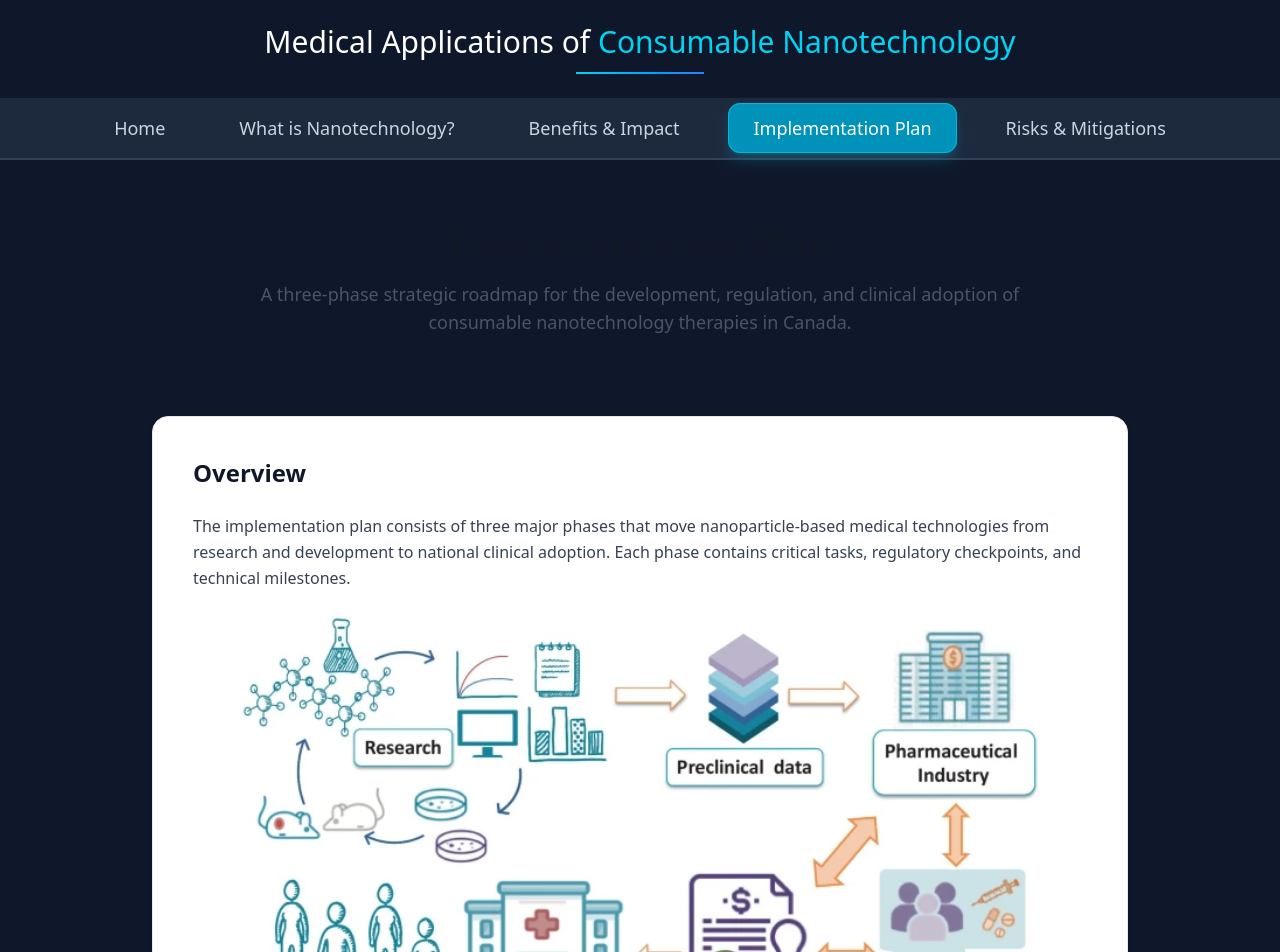
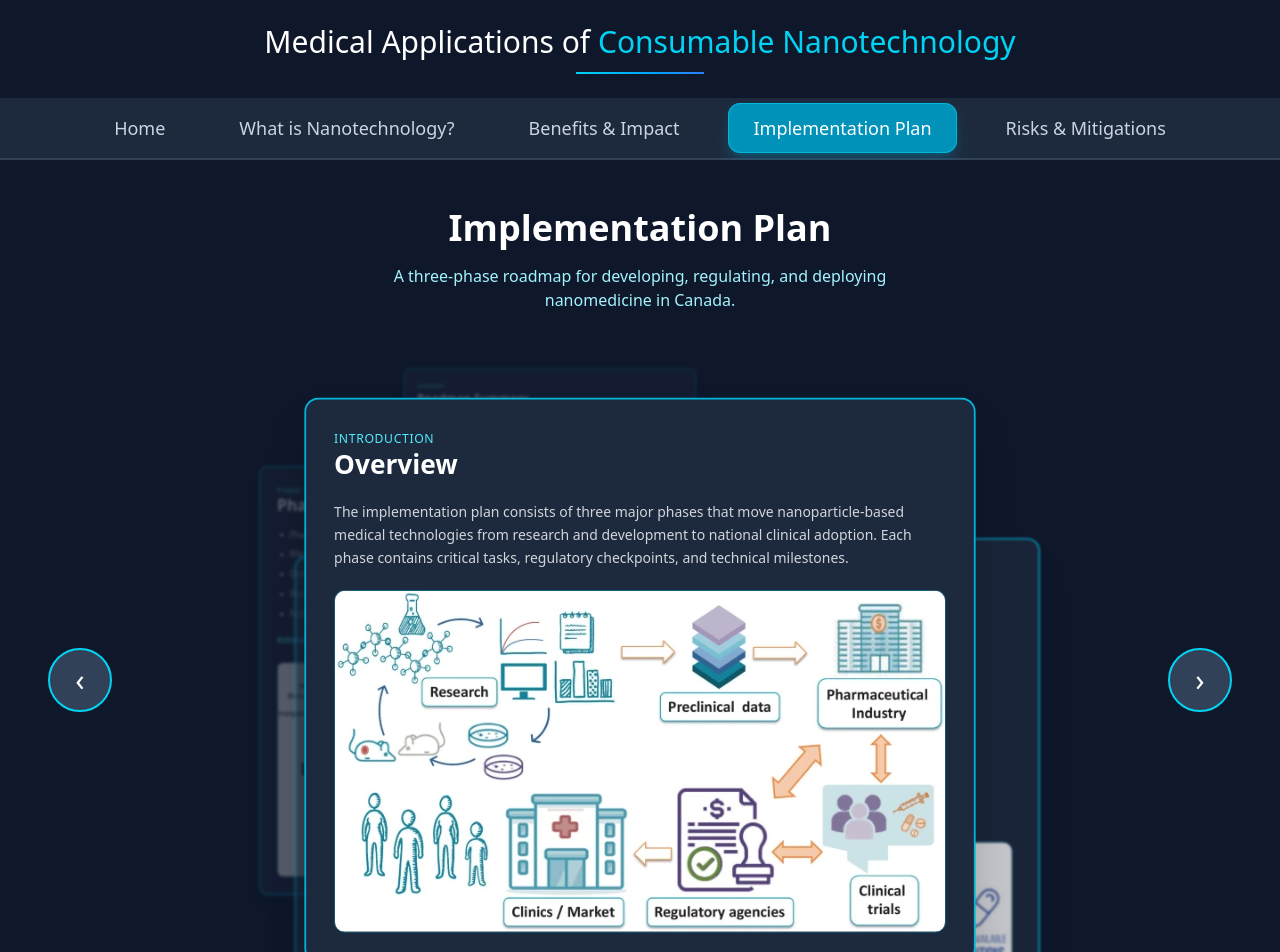
Before and after one commit to mike-melchior-school/consumable-nanotechnology, a Next.js app: page /implementation in a window 1280 px wide. Shown: the top 952 px of the page. Built offline with nearby package versions, Linux system fonts and the light colour scheme.

Commit message:
add carousel effect to phases, update styles

```diff
--- a/app/components/ImplementationPlan.jsx
+++ b/app/components/ImplementationPlan.jsx
@@ -1,176 +1,294 @@
+"use client";
+
+import { useState, useEffect } from "react";
 import Image from "next/image";
 
-export default function ImplementationPlan() {
-    return (
-        <main className="max-w-5xl mx-auto px-6 py-16 space-y-20">
-            {/* PAGE HEADER */}
-            <section className="text-center">
-                <h1 className="text-4xl font-bold mb-4 text-gray-900">Implementation Plan</h1>
-                <p className="text-lg text-gray-600 max-w-3xl mx-auto">
-                    A three-phase strategic roadmap for the development, regulation, and clinical adoption of consumable
-                    nanotechnology therapies in Canada.
-                </p>
-            </section>
-
-            {/* OVERVIEW CARD */}
-            <section className="bg-white p-10 rounded-2xl shadow-md border border-gray-200 space-y-6">
-                <h2 className="text-2xl font-bold text-gray-900">Overview</h2>
-
-                <p className="text-gray-700 leading-relaxed">
-                    The implementation plan consists of three major phases that move nanoparticle-based medical
-                    technologies from research and development to national clinical adoption. Each phase contains
-                    critical tasks, regulatory checkpoints, and technical milestones.
+// --------------------------------------------------
+// CARDS — Overview + P1 + P2 + P3 + Summary
+// --------------------------------------------------
+const cards = [
+  {
+    title: "Overview",
+    category: "Introduction",
+    content: (
+      <>
+        <p className="text-gray-300 leading-relaxed mb-6">
+          The implementation plan consists of three major phases that move
+          nanoparticle-based medical technologies from research and development
+          to national clinical adoption. Each phase contains critical tasks,
+          regulatory checkpoints, and technical milestones.
         </p>
 
-                {/* IMAGE */}
         <div className="flex justify-center">
           <Image
             src="/images/stages_of_development.webp"
             alt="Nanotechnology development pipeline illustration"
             width={800}
             height={450}
-                        className="rounded-xl max-w-full h-auto"
+            className="rounded-xl max-w-full h-auto border border-cyan-500/40"
           />
         </div>
-            </section>
+      </>
+    ),
+  },
 
-            {/* PHASE 1 */}
-            <section className="relative bg-blue-50 border border-blue-200 p-10 rounded-2xl">
-                <h2 className="text-2xl font-bold text-blue-900 mb-6">Phase 1 — Development & Optimization</h2>
-
-                <ul className="space-y-3 text-gray-800 leading-relaxed list-disc pl-6">
+  {
+    title: "Phase 1 — Development & Optimization",
+    category: "Phase 1",
+    content: (
+      <>
+        <ul className="space-y-3 text-gray-300 leading-relaxed list-disc pl-6">
           <li>Material selection & formulation prototyping</li>
-                    <li>Laboratory testing of toxicity, cellular uptake, and release profiles</li>
-                    <li>In vivo preclinical studies (biodistribution, efficacy, safety)</li>
-                    <li>Iterative optimization of particle size, charge, and targeting ligands</li>
-                    <li>Defining critical quality attributes (CQAs) and process controls</li>
+          <li>Laboratory toxicity, cellular uptake, and release profile tests</li>
+          <li>In vivo preclinical studies (biodistribution, safety, efficacy)</li>
+          <li>Particle property optimization (size, charge, ligands)</li>
+          <li>Defining critical quality attributes (CQAs)</li>
         </ul>
 
-                <p className="mt-6 font-medium text-gray-700">
-                    <span className="font-bold text-blue-900">Estimated timeline:</span> 12–24 months
+        <p className="mt-6 font-medium text-gray-300">
+          <span className="font-bold text-cyan-300">Estimated timeline:</span> 12–24 months
         </p>
 
-                {/* IMAGE */}
         <div className="flex justify-center">
           <Image
             src="/images/nanomedicine_translation_hub.jpg"
             width={900}
             height={500}
             alt="Nanomedicine translation development hub diagram"
-                        className="rounded-xl max-w-full h-auto mt-8"
+            className="rounded-xl max-w-full h-auto mt-8 border border-cyan-500/40"
           />
         </div>
-            </section>
+      </>
+    ),
+  },
 
-            {/* PHASE 2 */}
-            <section className="relative bg-amber-50 border border-amber-200 p-10 rounded-2xl">
-                <h2 className="text-2xl font-bold text-amber-900 mb-6">
-                    Phase 2 — Regulatory & Manufacturing Scale-Up
-                </h2>
-
-                <ul className="space-y-3 text-gray-800 leading-relaxed list-disc pl-6">
-                    <li>Development of a GMP-compliant manufacturing process</li>
-                    <li>Stability, sterility/pyrogenicity, and batch-to-batch comparability testing</li>
-                    <li>Regulatory submissions and communication with agencies (FDA, EMA, Health Canada)</li>
-                    <li>Pilot manufacturing runs for early clinical trial material</li>
-                    <li>Cost analysis and supply-chain planning for national scale</li>
+  {
+    title: "Phase 2 — Regulatory & Manufacturing Scale-Up",
+    category: "Phase 2",
+    content: (
+      <>
+        <ul className="space-y-3 text-gray-300 leading-relaxed list-disc pl-6">
+          <li>Development of GMP-compliant manufacturing pipelines</li>
+          <li>Stability, sterility, and batch comparability testing</li>
+          <li>Regulatory submissions (FDA, EMA, Health Canada)</li>
+          <li>Pilot manufacturing runs for clinical trial material</li>
+          <li>National supply-chain and cost forecasting</li>
         </ul>
 
-                <p className="mt-6 font-medium text-gray-700">
-                    <span className="font-bold text-amber-900">Estimated timeline:</span> 12–18 months
+        <p className="mt-6 font-medium text-gray-300">
+          <span className="font-bold text-cyan-300">Estimated timeline:</span> 12–18 months
         </p>
 
-                {/* IMAGE */}
         <div className="flex justify-center">
           <Image
             src="/images/scientists.webp"
             width={900}
             height={500}
-                        alt="Scientists working on nanotechnology scale-up and regulatory processes"
-                        className="rounded-xl border border-amber-200 shadow-sm max-w-full h-auto mt-8"
+            alt="Scientists working on nanotechnology scale-up"
+            className="rounded-xl border border-cyan-500/40 shadow-sm max-w-full h-auto mt-8"
           />
         </div>
-            </section>
+      </>
+    ),
+  },
 
-            {/* PHASE 3 */}
-            <section className="relative bg-green-50 border border-green-200 p-10 rounded-2xl">
-                <h2 className="text-2xl font-bold text-green-900 mb-6">Phase 3 — Clinical Adoption & Integration</h2>
-
-                <ul className="space-y-3 text-gray-800 leading-relaxed list-disc pl-6">
-                    <li>Phase I/II/III clinical trials to define safety, efficacy, and dosage</li>
-                    <li>Regulatory approval for full market access</li>
-                    <li>Training clinicians and integrating workflows in hospitals</li>
-                    <li>Post-market surveillance and long-term safety monitoring</li>
-                    <li>Scaling distribution, logistics, and manufacturing capacity</li>
+  {
+    title: "Phase 3 — Clinical Adoption & Integration",
+    category: "Phase 3",
+    content: (
+      <>
+        <ul className="space-y-3 text-gray-300 leading-relaxed list-disc pl-6">
+          <li>Phase I–III clinical trials</li>
+          <li>Market authorization & regulatory approval</li>
+          <li>Clinical workflow integration + training</li>
+          <li>Post-market surveillance & long-term monitoring</li>
+          <li>Full-scale manufacturing & distribution</li>
         </ul>
 
-                <p className="mt-6 font-medium text-gray-700">
-                    <span className="font-bold text-green-900">Estimated timeline:</span> 24–36 months
+        <p className="mt-6 font-medium text-gray-300">
+          <span className="font-bold text-cyan-300">Estimated timeline:</span> 24–36 months
         </p>
 
-                {/* IMAGE */}
         <div className="flex justify-center">
           <Image
             src="/images/integration.jpg"
             width={900}
             height={500}
-                        alt="Clinical integration and adoption of nanotechnology"
-                        className="rounded-xl border border-green-200 shadow-sm max-w-full h-auto mt-8"
+            alt="Clinical adoption and integration"
+            className="rounded-xl border border-cyan-500/40 shadow-sm max-w-full h-auto mt-8"
           />
         </div>
-            </section>
+      </>
+    ),
+  },
 
-            {/* SUMMARY TIMELINE */}
-            <section className="bg-white p-10 rounded-2xl shadow-md border border-gray-200 space-y-8">
-                <h2 className="text-2xl font-bold text-gray-900">Roadmap Summary</h2>
-
-                <div className="space-y-4 text-gray-700">
-                    <p>
-                        <span className="font-semibold">Phase 1:</span> 12–24 months — Development & Optimization
-                    </p>
-                    <p>
-                        <span className="font-semibold">Phase 2:</span> 12–18 months — Regulatory & Manufacturing
-                        Scale-Up
-                    </p>
-                    <p>
-                        <span className="font-semibold">Phase 3:</span> 24–36 months — Clinical Adoption & Integration
-                    </p>
+  {
+    title: "Roadmap Summary",
+    category: "Summary",
+    content: (
+      <>
+        <div className="space-y-4 text-gray-300">
+          <p><span className="font-semibold text-cyan-300">Phase 1:</span> 12–24 months</p>
+          <p><span className="font-semibold text-cyan-300">Phase 2:</span> 12–18 months</p>
+          <p><span className="font-semibold text-cyan-300">Phase 3:</span> 24–36 months</p>
         </div>
 
-                {/* Visual timeline bar (optional, you can keep or delete) */}
-                <div className="mt-10">
-                    <div className="w-full h-3 bg-gray-200 rounded-full relative">
-                        <div className="absolute top-0 h-3 bg-blue-400 rounded-full" style={{ width: "28%" }}></div>
-                        <div
-                            className="absolute top-0 h-3 bg-amber-400 rounded-full left-[28%]"
-                            style={{ width: "21%" }}
-                        ></div>
-                        <div
-                            className="absolute top-0 h-3 bg-green-400 rounded-full left-[49%]"
-                            style={{ width: "51%" }}
-                        ></div>
+        <div className="w-full h-3 bg-slate-700 rounded-full mt-10 mb-10">
+          <div className="h-full bg-blue-400 rounded-full" style={{ width: "28%" }}></div>
+          <div className="h-full bg-amber-400 rounded-full" style={{ width: "21%", marginLeft: "28%" }}></div>
+          <div className="h-full bg-green-400 rounded-full" style={{ width: "51%", marginLeft: "49%" }}></div>
         </div>
 
-                    <div className="flex justify-between text-sm text-gray-600 mt-3">
+        <div className="flex justify-between text-sm text-gray-400 mt-3">
           <span>Start</span>
           <span>Phase 1</span>
           <span>Phase 2</span>
           <span>Phase 3</span>
           <span>End</span>
         </div>
-                </div>
 
-                {/* IMAGE */}
         <div className="flex justify-center">
           <Image
             src="/images/roadmap.png"
             width={900}
             height={500}
-                        alt="Timeline roadmap for nanotechnology implementation"
-                        className="rounded-xl border border-gray-300 shadow-sm max-w-full h-auto mt-8"
+            alt="Timeline roadmap"
+            className="rounded-xl border border-cyan-500/40 shadow-sm max-w-full h-auto mt-8"
           />
         </div>
-            </section>
+      </>
+    ),
+  },
+];
+
+// --------------------------------------------------
+// MAIN COMPONENT — NOW HYDRATION-SAFE
+// --------------------------------------------------
+export default function ImplementationCarousel() {
+  const [mounted, setMounted] = useState(false);
+
+  // Fix hydration mismatch by rendering only on client
+  useEffect(() => {
+    setMounted(true);
+  }, []);
+
+
+  // Carousel state
+  const [index, setIndex] = useState(0);
+  const [animating, setAnimating] = useState(false);
+
+
+
+  const next = () => {
+    if (animating) return;
+    setAnimating(true);
+    setIndex((i) => (i + 1) % cards.length);
+  };
+
+  const prev = () => {
+    if (animating) return;
+    setAnimating(true);
+    setIndex((i) => (i - 1 + cards.length) % cards.length);
+  };
+
+  useEffect(() => {
+    const timer = setTimeout(() => setAnimating(false), 450);
+    return () => clearTimeout(timer);
+  }, [index]);
+
+  if (!mounted) return null;
+
+  // Position logic
+  const getStyle = (i) => {
+    const pos = (i - index + cards.length) % cards.length;
+
+    if (pos === 0) {
+      return {
+        transform: "scale(0.92)",
+        opacity: 1,
+        zIndex: 50,
+      };
+    }
+
+    const angle = pos * 60;
+    const radius = 180;
+
+    const x = Number(Math.cos((angle * Math.PI) / 180) * radius).toFixed(2);
+    const y = Number(Math.sin((angle * Math.PI) / 180) * radius).toFixed(2);
+
+    return {
+      transform: `translate(${x}px, ${y}px) scale(${1 - pos * 0.15})`,
+      opacity: Math.max(1 - pos * 0.25, 0.3),
+      filter: `blur(${pos * 1}px)`,
+      zIndex: 50 - pos,
+    };
+  };
+
+  return (
+    <main className="min-h-screen w-full bg-slate-900 py-12 px-6 flex flex-col items-center">
+
+      <h1 className="text-4xl font-bold text-white mb-4">Implementation Plan</h1>
+      <p className="text-cyan-200 max-w-xl text-center mb-12">
+        A three-phase roadmap for developing, regulating, and deploying nanomedicine in Canada.
+      </p>
+
+      {/* CAROUSEL */}
+      <div className="relative w-full max-w-5xl min-h-[80vh] flex items-center justify-center overflow-visible">
+
+        {cards.map((card, i) => (
+          <div
+            key={i}
+            className="absolute w-full max-w-3xl transition-all duration-500 ease-out"
+            style={getStyle(i)}
+          >
+            <div className="bg-slate-800 border-2 border-cyan-500 rounded-2xl shadow-2xl p-6 md:p-8 scale-95 overflow-visible">
+              <span className="text-cyan-300 text-sm uppercase tracking-wider">{card.category}</span>
+              <h2 className="text-3xl font-bold text-white mb-6">{card.title}</h2>
+              {card.content}
+            </div>
+          </div>
+        ))}
+
+        {/* ARROWS */}
+        <button
+          onClick={prev}
+          disabled={animating}
+          className="absolute left-0 -translate-x-20 top-1/2 -translate-y-1/2
+            w-16 h-16 rounded-full bg-slate-700 border-2 border-cyan-400
+            text-white text-3xl flex items-center justify-center
+            hover:bg-cyan-500 hover:scale-110 transition"
+        >
+          ‹
+        </button>
+
+        <button
+          onClick={next}
+          disabled={animating}
+          className="absolute right-0 translate-x-20 top-1/2 -translate-y-1/2
+            w-16 h-16 rounded-full bg-slate-700 border-2 border-cyan-400
+            text-white text-3xl flex items-center justify-center
+            hover:bg-cyan-500 hover:scale-110 transition"
+        >
+          ›
+        </button>
+      </div>
+
+      {/* DOTS */}
+      <div className="flex gap-3 mt-28">
+        {cards.map((_, i) => (
+          <button
+            key={i}
+            onClick={() => setIndex(i)}
+            className={`w-3 h-3 rounded-full transition ${
+              i === index ? "bg-cyan-400 scale-125" : "bg-slate-600"
+            }`}
+          />
+        ))}
+      </div>
+
+      <div className="text-slate-400 text-sm mt-2">
+        {index + 1} / {cards.length}
+      </div>
     </main>
   );
 }
```
Lines whose indentation alone changed are shown as unchanged.
